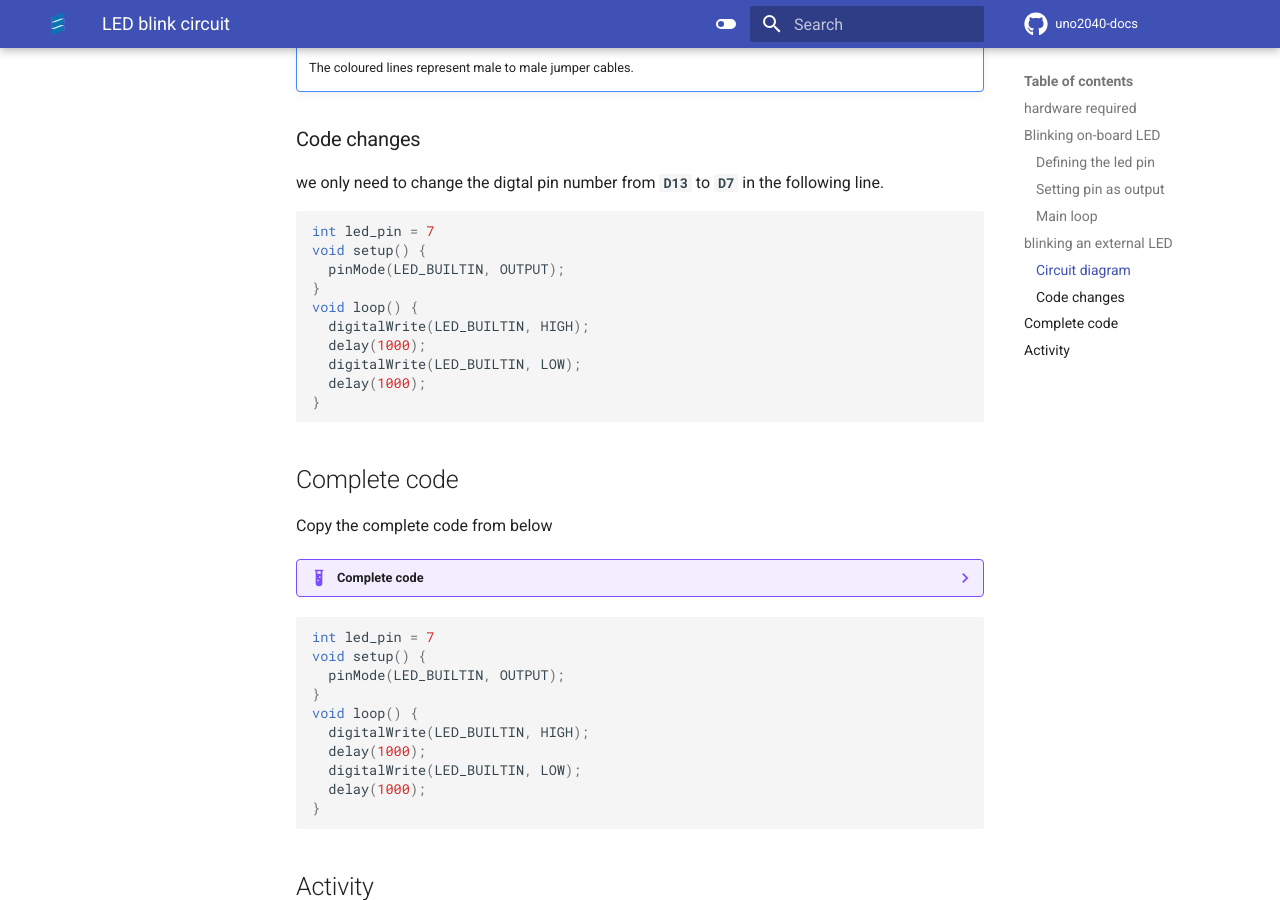
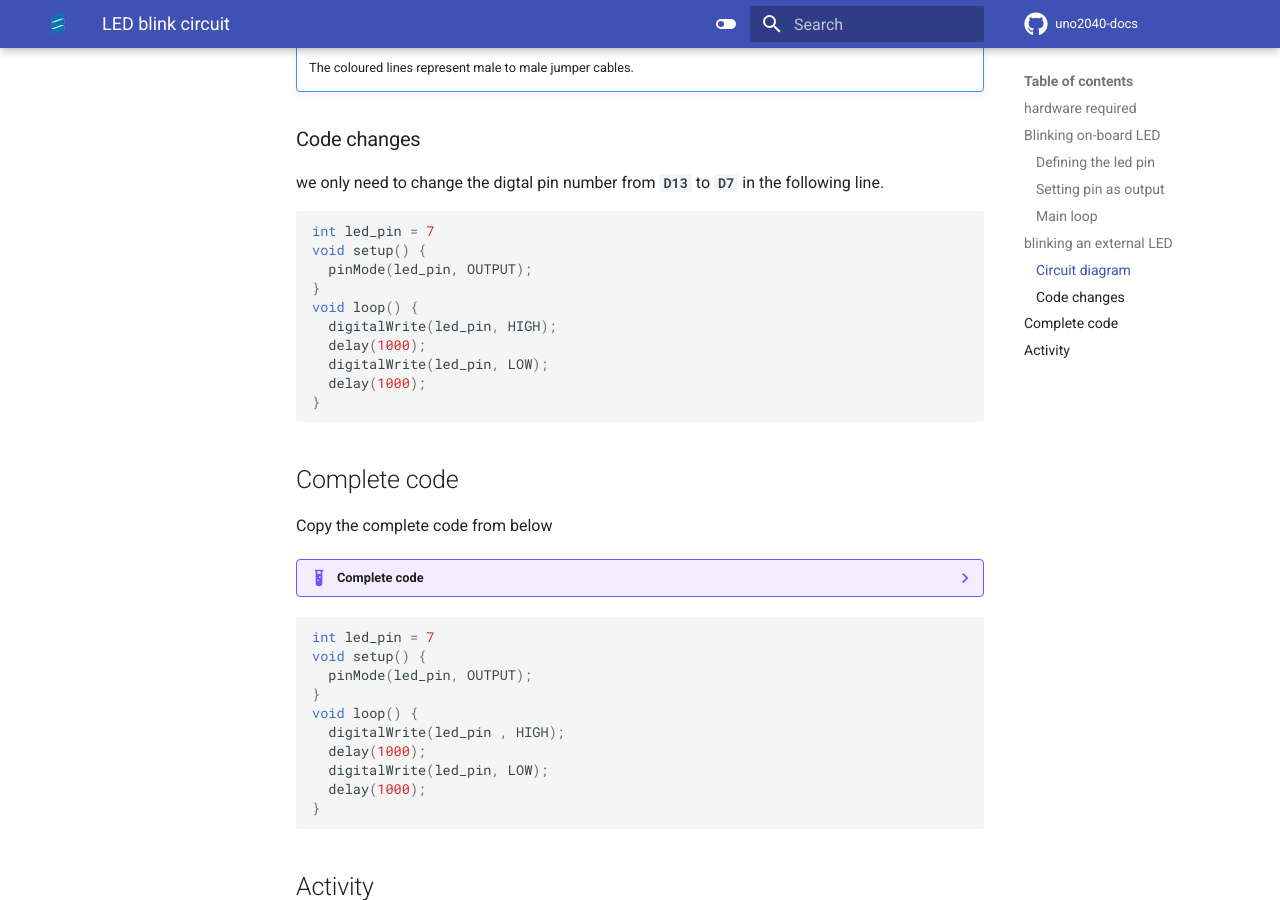
Before and after one commit to suraj022/uno2040-docs, an MkDocs documentation site: the page built from docs/blink-led-arduino-ide.md, in a window 1280 px wide and 900 px high, scrolled down 2885 px. Built offline with MkDocs 1.6.1 and Material for MkDocs 9.7.7, drawn with Linux system fonts in a browser that asks for light colours; comment, search, counter and statistics services are not loaded; some of the changed text lies outside the part shown.

Commit message:
Update blink-led-arduino-ide.md

````diff
--- a/docs/blink-led-arduino-ide.md
+++ b/docs/blink-led-arduino-ide.md
@@ -73,12 +73,12 @@ Copy the complete code from below.
 ``` c++
 int led_pin = 13
 void setup() {
-  pinMode(LED_BUILTIN, OUTPUT);
+  pinMode(led_pin, OUTPUT);
 }
 void loop() {
-  digitalWrite(LED_BUILTIN, HIGH);
+  digitalWrite(led_pin, HIGH);
   delay(1000);
-  digitalWrite(LED_BUILTIN, LOW);
+  digitalWrite(led_Pin, LOW);
   delay(1000);
 }
 ```
@@ -106,12 +106,12 @@ we only need to change the digtal pin number from **`D13`** to **`D7`** in the f
 ```c++
 int led_pin = 7
 void setup() {
-  pinMode(LED_BUILTIN, OUTPUT);
+  pinMode(led_pin, OUTPUT);
 }
 void loop() {
-  digitalWrite(LED_BUILTIN, HIGH);
+  digitalWrite(led_pin, HIGH);
   delay(1000);
-  digitalWrite(LED_BUILTIN, LOW);
+  digitalWrite(led_pin, LOW);
   delay(1000);
 }
 ```
@@ -124,12 +124,12 @@ Copy the complete code from below
 ``` c++
 int led_pin = 7
 void setup() {
-  pinMode(LED_BUILTIN, OUTPUT);
+  pinMode(led_pin, OUTPUT);
 }
 void loop() {
-  digitalWrite(LED_BUILTIN, HIGH);
+  digitalWrite(led_pin , HIGH);
   delay(1000);
-  digitalWrite(LED_BUILTIN, LOW);
+  digitalWrite(led_pin, LOW);
   delay(1000);
 }
 ```
````
